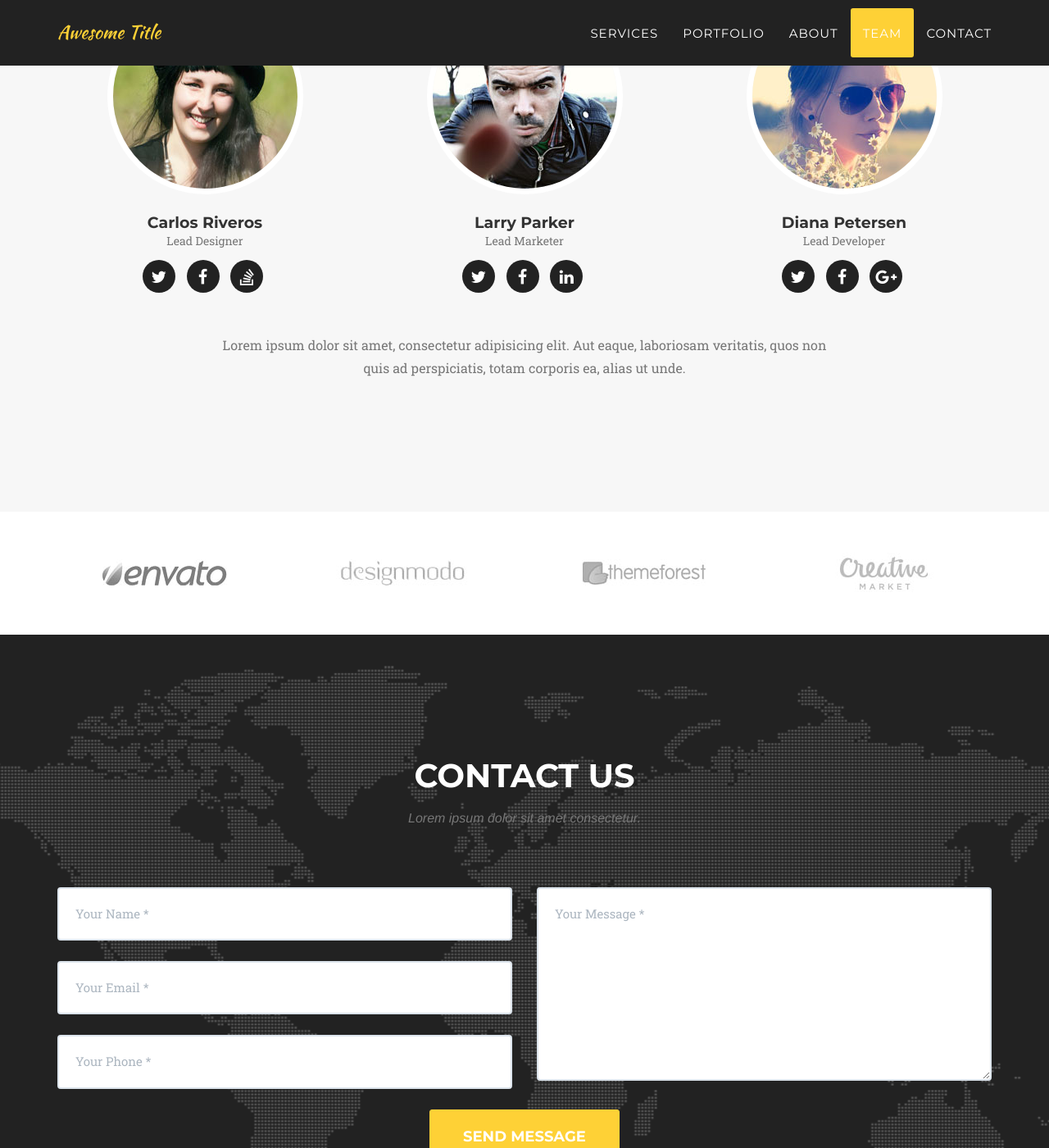
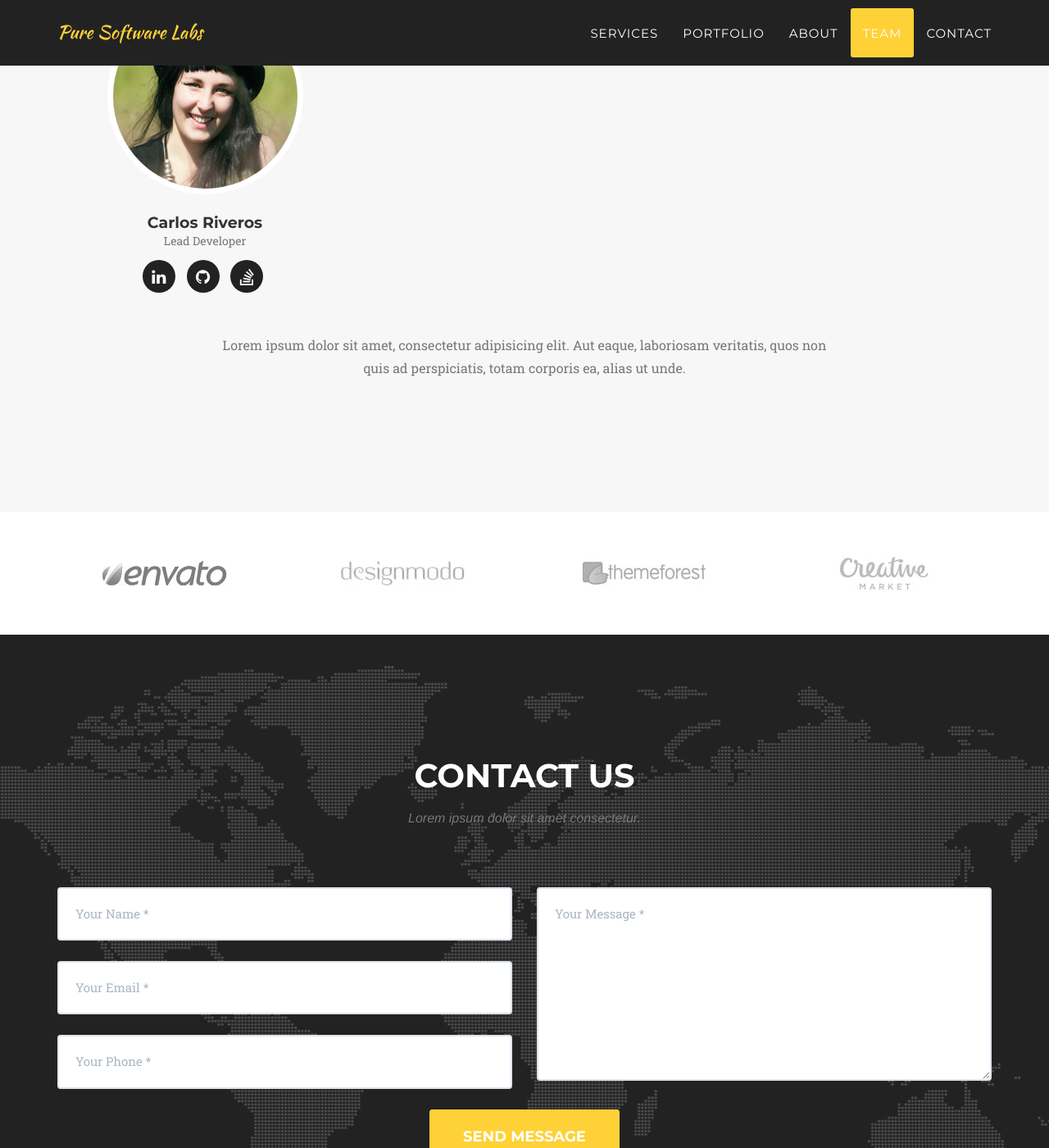
Before and after one commit to puresoftwarelabs/puresoftwarelabs.github.io, a Jekyll site: the page built from index.html, in a window 1280 px wide and 1400 px high, scrolled down 4875 px. Shown: the whole window at 82% size. Built offline with Jekyll 4.4.1, drawn with Linux system fonts in a browser that asks for light colours; some web fonts are replaced; some of the changed text lies outside the part shown.

Commit message:
modifying config

```diff
--- a/_config.yml
+++ b/_config.yml
@@ -2,7 +2,7 @@ url: https://puresoftwarelabs.com
 baseurl:
 
 # Site settings
-title: Awesome Title
+title: Pure Software Labs
 email: your-email@domain.com
 description: "Write an awesome description for your new site here. You can edit this line in _config.yml. It will appear in your document head meta (for Google search results) and in your feed.xml site description."
 
@@ -11,35 +11,13 @@ description: "Write an awesome description for your new site here. You can edit
 people:
 - name: Carlos Riveros
   pic: 1
-  position: Lead Designer
+  position: Lead Developer
   social:
-    - title: twitter
+    - title: linkedin
       url: #
-    - title: facebook
+    - title: github
       url: #
     - title: stack-overflow
-      url: #
-
-- name: Larry Parker
-  pic: 2
-  position: Lead Marketer
-  social:
-    - title: twitter
-      url: #
-    - title: facebook
-      url: #
-    - title: linkedin
-      url: #
-
-- name: Diana Petersen
-  pic: 3
-  position: Lead Developer
-  social:
-    - title: twitter
-      url: #
-    - title: facebook
-      url: #
-    - title: google-plus
       url: #
 
 # Social networks usernames (many more available: google-plus, flickr, dribbble, pinterest, instagram, tumblr, linkedin, etc.)
```
